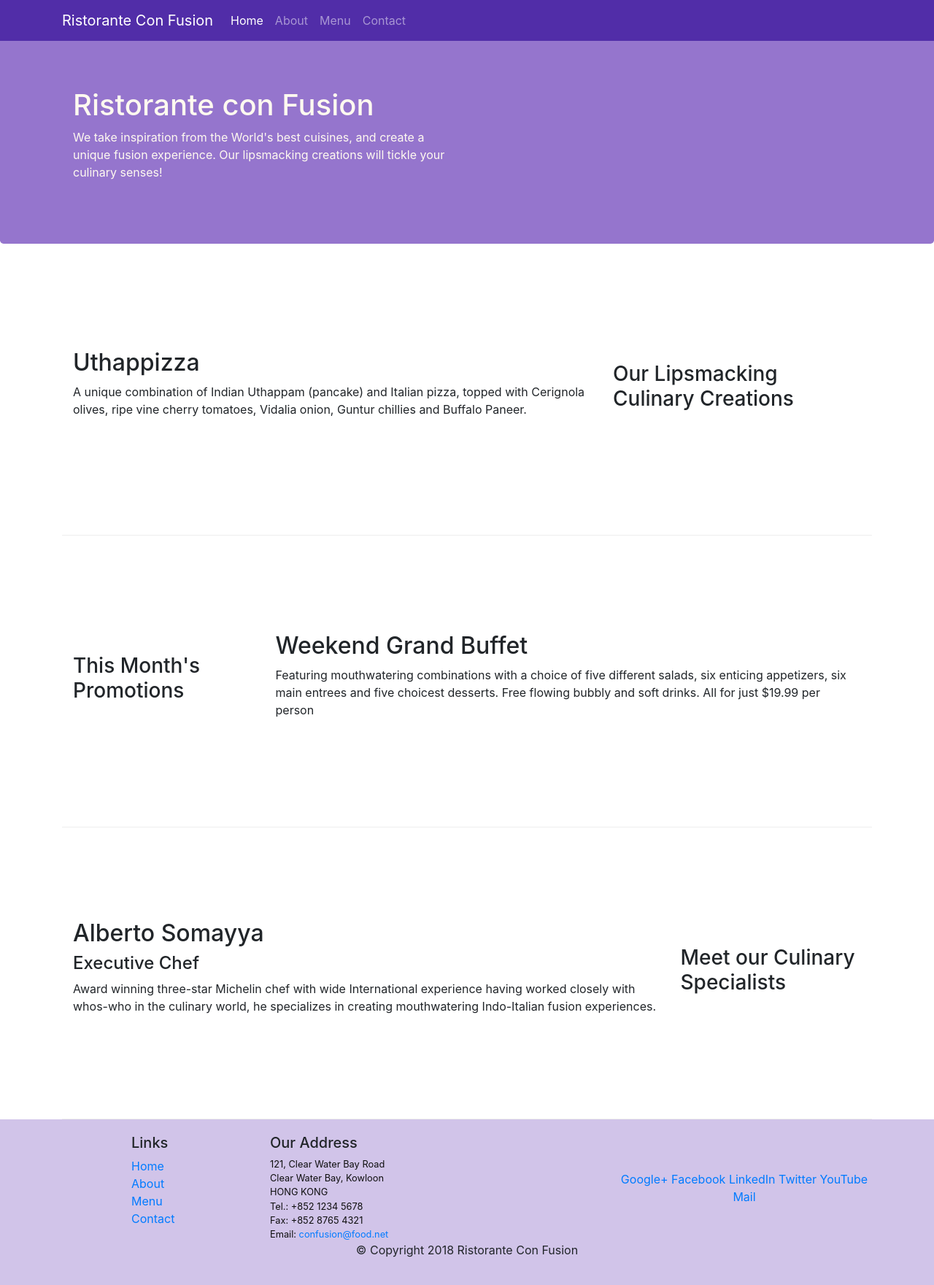
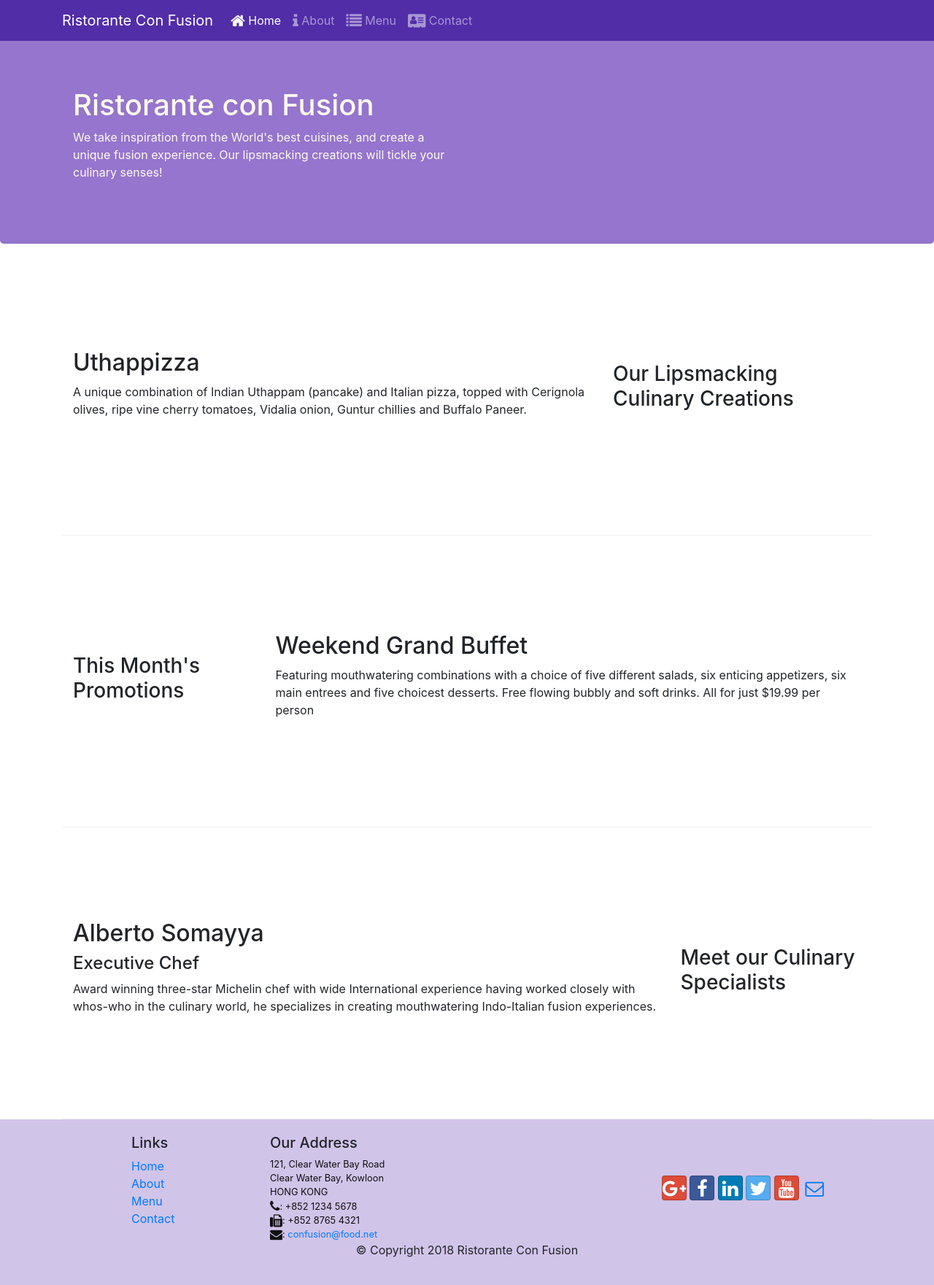
Before and after one commit to logan-waite/UHK-bootstrap, a website: page index.html in a window 1280 px wide. Shown: the whole page at 73% size. Drawn offline with nearby package versions, Linux system fonts and the light colour scheme.

Commit message:
Icon fonts

```diff
--- a/index.html
+++ b/index.html
@@ -10,6 +10,8 @@
     <!-- Bootstrap CSS -->
     <link rel="stylesheet" href="node_modules/bootstrap/dist/css/bootstrap.min.css">
     <link href="css/styles.css" rel="stylesheet">
+    <link rel="stylesheet" href="node_modules/font-awesome/css/font-awesome.min.css">
+    <link rel="stylesheet" href="node_modules/bootstrap-social/bootstrap-social.css">
 </head>
 
 <body>
@@ -21,10 +23,10 @@
             <a class="navbar-brand" href="#">Ristorante Con Fusion</a>
             <div class="collapse navbar-collapse" id="Navbar">
                 <ul class="navbar-nav mr-auto">
-                    <li class="nav-item active"><a class="nav-link" href="#">Home</a></li>
-                    <li class="nav-item"><a class="nav-link" href="./aboutus.html">About</a></li>
-                    <li class="nav-item"><a class="nav-link" href="#">Menu</a></li>
-                    <li class="nav-item"><a class="nav-link" href="#">Contact</a></li>
+                    <li class="nav-item active"><a class="nav-link" href="#"><span class="fa fa-home fa-lg"></span> Home</a></li>
+                    <li class="nav-item"><a class="nav-link" href="./aboutus.html"><span class="fa fa-info fa-lg"></span> About</a></li>
+                    <li class="nav-item"><a class="nav-link" href="#"><span class="fa fa-list fa-lg"></span> Menu</a></li>
+                    <li class="nav-item"><a class="nav-link" href="#"><span class="fa fa-address-card fa-lg"></span> Contact</a></li>
                 </ul>
             </div>
         </div>
@@ -94,19 +96,20 @@
 		              121, Clear Water Bay Road<br>
 		              Clear Water Bay, Kowloon<br>
 		              HONG KONG<br>
-		              Tel.: +852 1234 5678<br>
-		              Fax: +852 8765 4321<br>
-		              Email: <a href="mailto:confusion@food.net">confusion@food.net</a>
+                      <i class="fa fa-phone fa-lg"></i>: +852 1234 5678<br>
+                      <i class="fa fa-fax fa-lg"></i>: +852 8765 4321<br>
+                      <i class="fa fa-envelope fa-lg"></i>:
+                      <a href="mailto:confusion@food.net">confusion@food.net</a>
 		           </address>
                 </div>
                 <div class="col-12 col-sm-4 align-self-center">
                     <div class="text-center">
-                        <a href="http://google.com/+">Google+</a>
-                        <a href="http://www.facebook.com/profile.php?id=">Facebook</a>
-                        <a href="http://www.linkedin.com/in/">LinkedIn</a>
-                        <a href="http://twitter.com/">Twitter</a>
-                        <a href="http://youtube.com/">YouTube</a>
-                        <a href="mailto:">Mail</a>
+                        <a class="btn btn-social-icon btn-google" href="http://google.com/+"><i class="fa fa-google-plus"></i></a>
+                        <a class="btn btn-social-icon btn-facebook" href="http://www.facebook.com/profile.php?id="><i class="fa fa-facebook"></i></a>
+                        <a class="btn btn-social-icon btn-linkedin" href="http://www.linkedin.com/in/"><i class="fa fa-linkedin"></i></a>
+                        <a class="btn btn-social-icon btn-twitter" href="http://twitter.com/"><i class="fa fa-twitter"></i></a>
+                        <a class="btn btn-social-icon btn-google" href="http://youtube.com/"><i class="fa fa-youtube"></i></a>
+                        <a class="btn btn-social-icon" href="mailto:"><i class="fa fa-envelope-o"></i></a>
                     </div>
                 </div>
            </div>
--- a/package.json
+++ b/package.json
@@ -15,6 +15,8 @@
   },
   "dependencies": {
     "bootstrap": "4.0.0",
+    "bootstrap-social": "5.1.1",
+    "font-awesome": "4.7.0",
     "jquery": "3.3.1"
   }
 }
```
Also changed, not shown: aboutus.html (+10 -7 lines), 1 other file.
